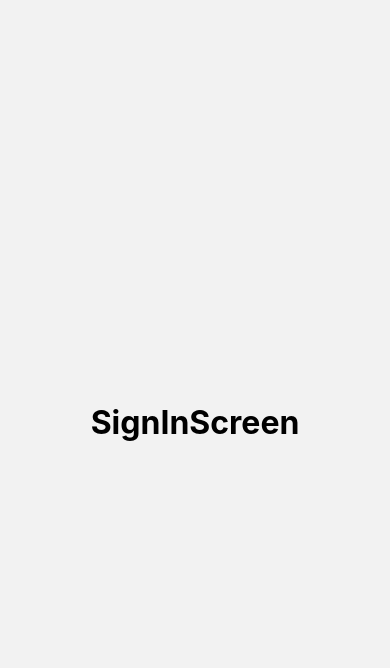
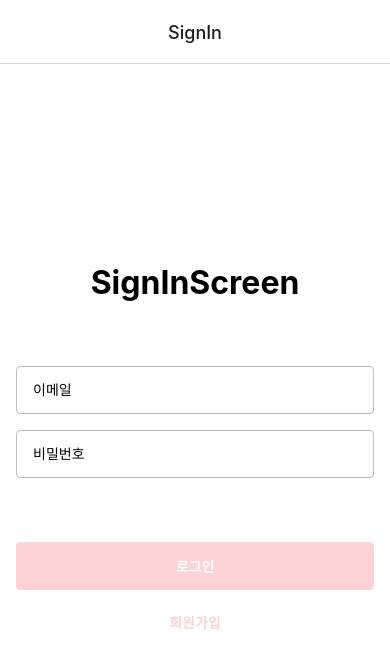
Before and after one commit to wldyd123/biography-app, a React Native app: screen /SignIn in a window 390 px wide. Shown: the top 668 px of the page. Built offline with nearby package versions, Linux system fonts and the light colour scheme.

Commit message:
SignInScreen(button, textInput) modified

```diff
--- a/components/BorderedInput.js
+++ b/components/BorderedInput.js
@@ -1,8 +1,15 @@
 import React from 'react';
 import {StyleSheet, TextInput} from 'react-native';
 
-function BorderedInput({hasMarginBottom}) {
-  return <TextInput style={[styles.input, hasMarginBottom && styles.margin]} />;
+function BorderedInput({hasMarginBottom, onChangeText, value, placeholder}) {
+  return (
+    <TextInput
+      style={[styles.input, hasMarginBottom && styles.margin]}
+      onChangeText={onChangeText}
+      value={value}
+      placeholder={placeholder}
+    />
+  );
 }
 
 const styles = StyleSheet.create({
--- a/components/CustomButton.js
+++ b/components/CustomButton.js
@@ -1,19 +1,30 @@
 import React from 'react';
 import {StyleSheet, View, Pressable, Text} from 'react-native';
 
-function CustomButton({onPress, title, hasMarginBottom}) {
+function CustomButton({onPress, title, hasMarginBottom, theme}) {
+  const isPrimary = theme === 'primary';
+
   return (
     <View
       style={[styles.block, styles.overflow, hasMarginBottom && styles.margin]}>
       <Pressable
         onPress={onPress}
-        style={({pressed}) => [styles.wrapper]}
-        android_ripple={{color: '#ffffff'}}
-      />
+        style={[styles.wrapper, isPrimary && styles.primaryWrapper]}
+        android_ripple={{color: isPrimary ? '#ffffff' : '#FDD3D5'}}>
+        <Text
+          style={[
+            styles.text,
+            isPrimary ? styles.primaryText : styles.secondaryText,
+          ]}>
+          {title}
+        </Text>
+      </Pressable>
     </View>
   );
 }
-
+CustomButton.defaultProps = {
+  theme: 'primary',
+};
 const styles = StyleSheet.create({
   overflow: {
     borderRadius: 4,
@@ -24,12 +35,18 @@ const styles = StyleSheet.create({
     height: 48,
     alignItems: 'center',
     justifyContent: 'center',
-    backgroundColor: '#6200ee',
+  },
+  primaryWrapper: {
+    backgroundColor: '#FDD3D5',
   },
   text: {
     fontWeight: 'bold',
     fontSize: 14,
     color: 'white',
+  },
+  primaryText: {color: 'white'},
+  secondaryText: {
+    color: '#FDD3D5',
   },
   margin: {
     marginBottom: 8,
--- a/screens/RootStack.js
+++ b/screens/RootStack.js
@@ -11,7 +11,7 @@ function RootStack() {
       <Stack.Screen
         name="SignIn"
         component={SignInScreen}
-        options={{headerShown: false}}
+        options={{headerTitleAlign: 'center'}}
       />
       <Stack.Screen name="MainTab" component={MainTab} />
     </Stack.Navigator>
--- a/screens/SignInScreen.js
+++ b/screens/SignInScreen.js
@@ -1,16 +1,51 @@
 import React from 'react';
-import {StyleSheet, Text} from 'react-native';
+import {StyleSheet, Text, View} from 'react-native';
 import {SafeAreaView} from 'react-native-safe-area-context';
+import BorderedInput from '../components/BorderedInput';
+import CustomButton from '../components/CustomButton';
 
-function SignInScreen() {
+function SignInScreen({navigation, route}) {
+  const {isSignUp} = route.params ?? {};
+
   return (
     <SafeAreaView style={styles.fullscreen}>
       <Text style={styles.text}>SignInScreen</Text>
+      <View style={styles.form}>
+        <BorderedInput hasMarginBottom placeholder="이메일" />
+        <BorderedInput placeholder="비밀번호" hasMarginBottom={isSignUp} />
+        {isSignUp && <BorderedInput placeholder="비밀번호 확인" />}
+        <View style={styles.buttons}>
+          {isSignUp ? (
+            <>
+              <CustomButton title="회원가입" hasMarginBottom />
+              <CustomButton
+                title="로그인"
+                theme="secondary"
+                onPress={() => {
+                  navigation.goBack();
+                }}
+              />
+            </>
+          ) : (
+            <>
+              <CustomButton title="로그인" hasMarginBottom />
+              <CustomButton
+                title="회원가입"
+                theme="secondary"
+                onPress={() => {
+                  navigation.push('SignIn', {isSignUp: true});
+                }}
+              />
+            </>
+          )}
+        </View>
+      </View>
     </SafeAreaView>
   );
 }
 const styles = StyleSheet.create({
   fullscreen: {
+    backgroundColor: 'white',
     flex: 1,
     alignItems: 'center',
     justifyContent: 'center',
@@ -19,6 +54,14 @@ const styles = StyleSheet.create({
     fontSize: 32,
     fontWeight: 'bold',
   },
+  form: {
+    marginTop: 64,
+    width: '100%',
+    paddingHorizontal: 16,
+  },
+  buttons: {
+    marginTop: 64,
+  },
 });
 
 export default SignInScreen;
```
Also changed, not shown: screens/MainTab.js (+11 -13 lines).
